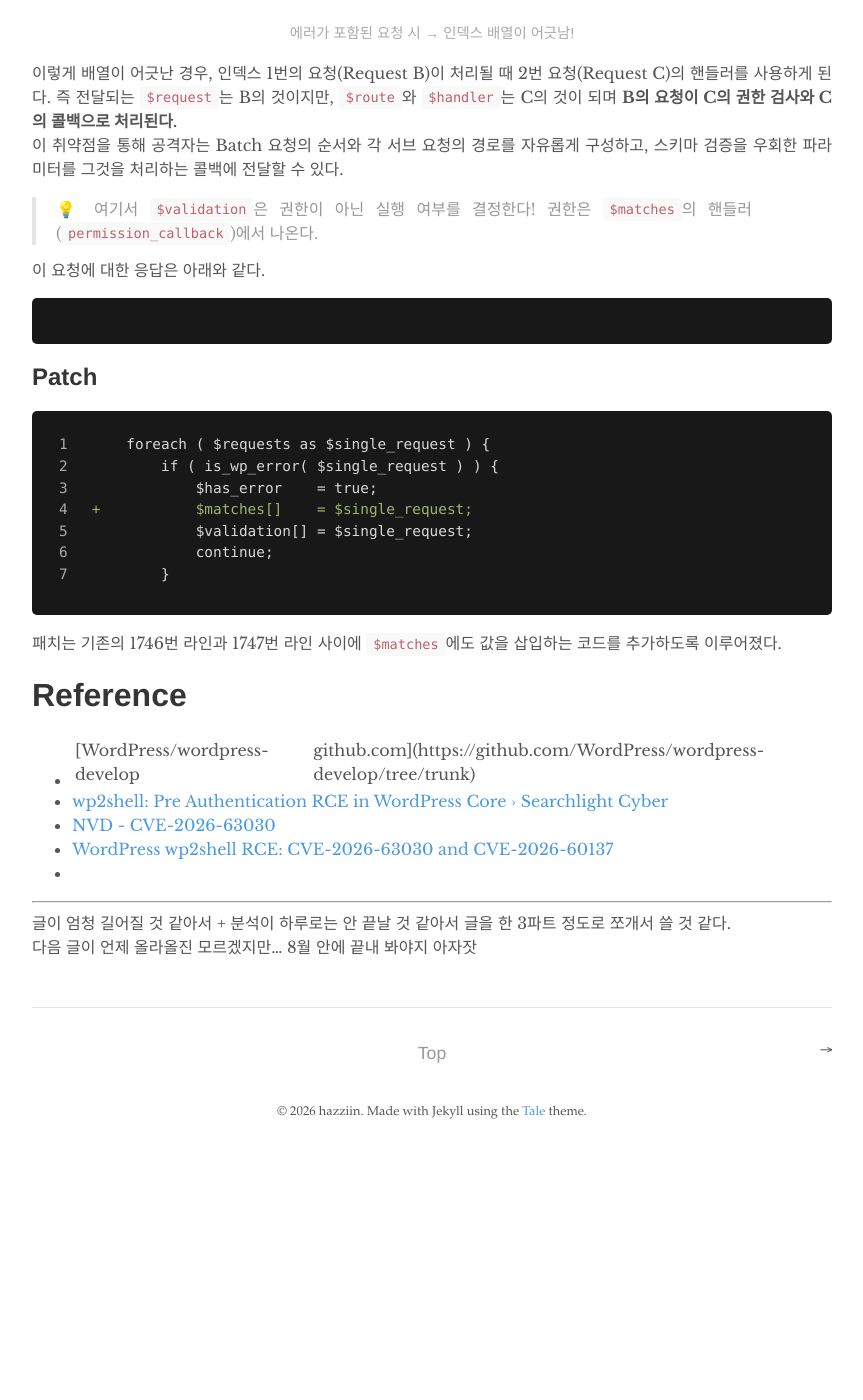
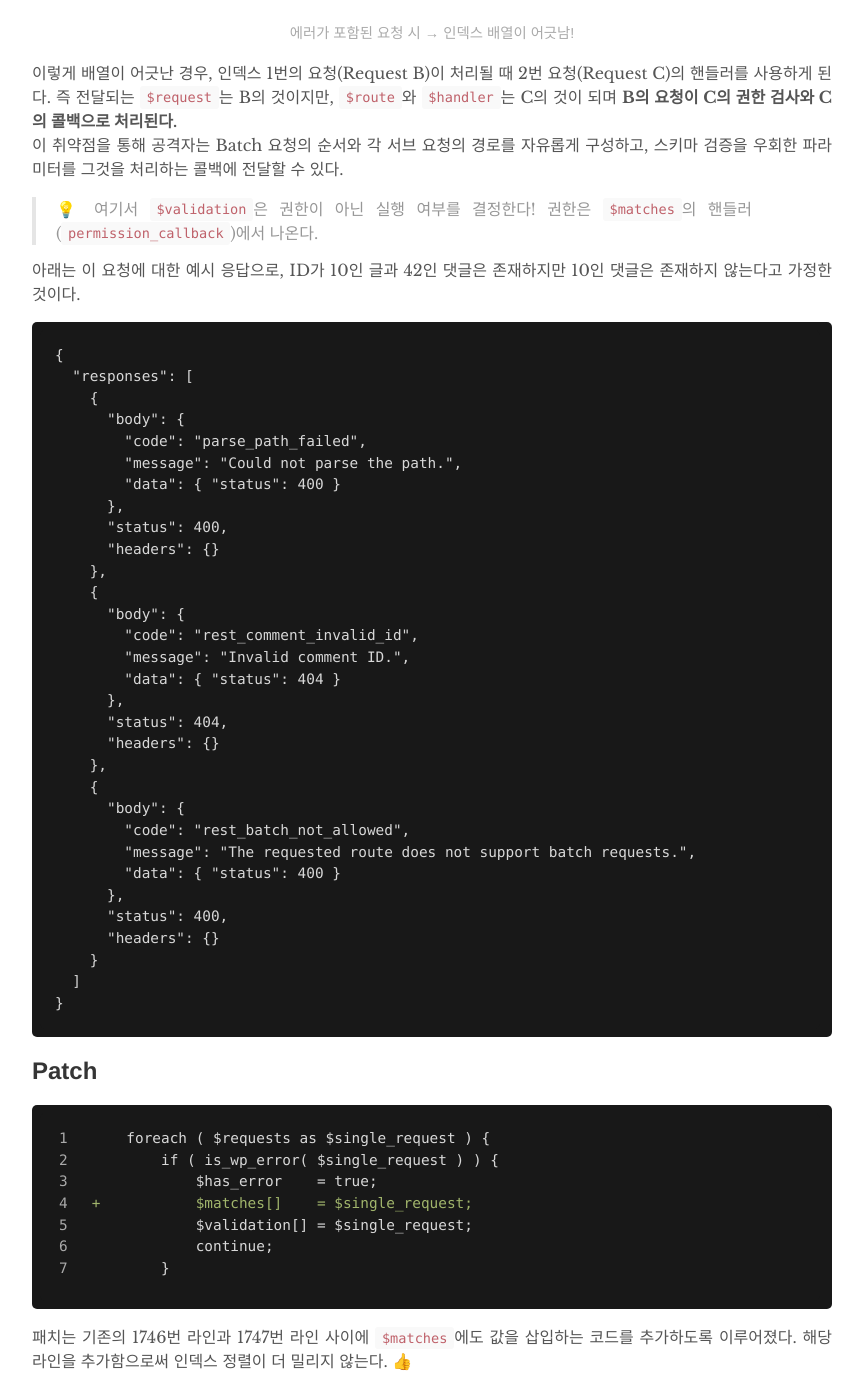
Before and after one commit to hazziin/hazziin.github.io, a Jekyll site: the page built from _posts/2026-08-12-wp2shell 분석하기(1) - CVE-2026-63030.md, in a window 1280 px wide and 1400 px high, scrolled down 8799 px. Shown: the whole window, without its empty margins (208-1071 px from the left). Built offline with Jekyll 4.4.1, drawn with Linux system fonts in a browser that asks for light colours; before the commit the page ends 9954 px from its top, so only the background shows below that; some of the changed text lies outside the part shown.

Commit message:
edit post

````diff
--- a/_posts/2026-08-12-wp2shell 분석하기(1) - CVE-2026-63030.md
+++ b/_posts/2026-08-12-wp2shell 분석하기(1) - CVE-2026-63030.md
@@ -355,9 +355,39 @@ Content-Type: application/json
 
 > 💡 여기서 `$validation`은 권한이 아닌 실행 여부를 결정한다! 권한은 `$matches`의 핸들러(`permission_callback`)에서 나온다.
 
-이 요청에 대한 응답은 아래와 같다.
+아래는 이 요청에 대한 예시 응답으로, ID가 10인 글과 42인 댓글은 존재하지만 10인 댓글은 존재하지 않는다고 가정한 것이다.
 ```
-
+{
+  "responses": [
+    {
+      "body": {
+        "code": "parse_path_failed",
+        "message": "Could not parse the path.",
+        "data": { "status": 400 }
+      },
+      "status": 400,
+      "headers": {}
+    },
+    {
+      "body": {
+        "code": "rest_comment_invalid_id",
+        "message": "Invalid comment ID.",
+        "data": { "status": 404 }
+      },
+      "status": 404,
+      "headers": {}
+    },
+    {
+      "body": {
+        "code": "rest_batch_not_allowed",
+        "message": "The requested route does not support batch requests.",
+        "data": { "status": 400 }
+      },
+      "status": 400,
+      "headers": {}
+    }
+  ]
+}
 ```
 {: .no-lineno}
 
@@ -372,15 +402,15 @@ Content-Type: application/json
             continue;
         }
 ```
-패치는 기존의 1746번 라인과 1747번 라인 사이에 `$matches`에도 값을 삽입하는 코드를 추가하도록 이루어졌다.
+패치는 기존의 1746번 라인과 1747번 라인 사이에 `$matches`에도 값을 삽입하는 코드를 추가하도록 이루어졌다. 해당 라인을 추가함으로써 인덱스 정렬이 더 밀리지 않는다. 👍
 
 
 # Reference
-- [WordPress/wordpress-develop | github.com](https://github.com/WordPress/wordpress-develop/tree/trunk)
+
+- [WordPress/wordpress-develop \| github.com](https://github.com/WordPress/wordpress-develop/tree/trunk)
 - [wp2shell: Pre Authentication RCE in WordPress Core › Searchlight Cyber](https://slcyber.io/research-center/wp2shell-pre-authentication-rce-in-wordpress-core/)
 - [NVD - CVE-2026-63030](https://nvd.nist.gov/vuln/detail/CVE-2026-63030)
 - [WordPress wp2shell RCE: CVE-2026-63030 and CVE-2026-60137](https://element.security/wp2shell-wordpress-rce-cve-2026-63030/)
--
 
 ---
 글이 엄청 길어질 것 같아서 + 분석이 하루로는 안 끝날 것 같아서 글을 한 3파트 정도로 쪼개서 쓸 것 같다.
````
